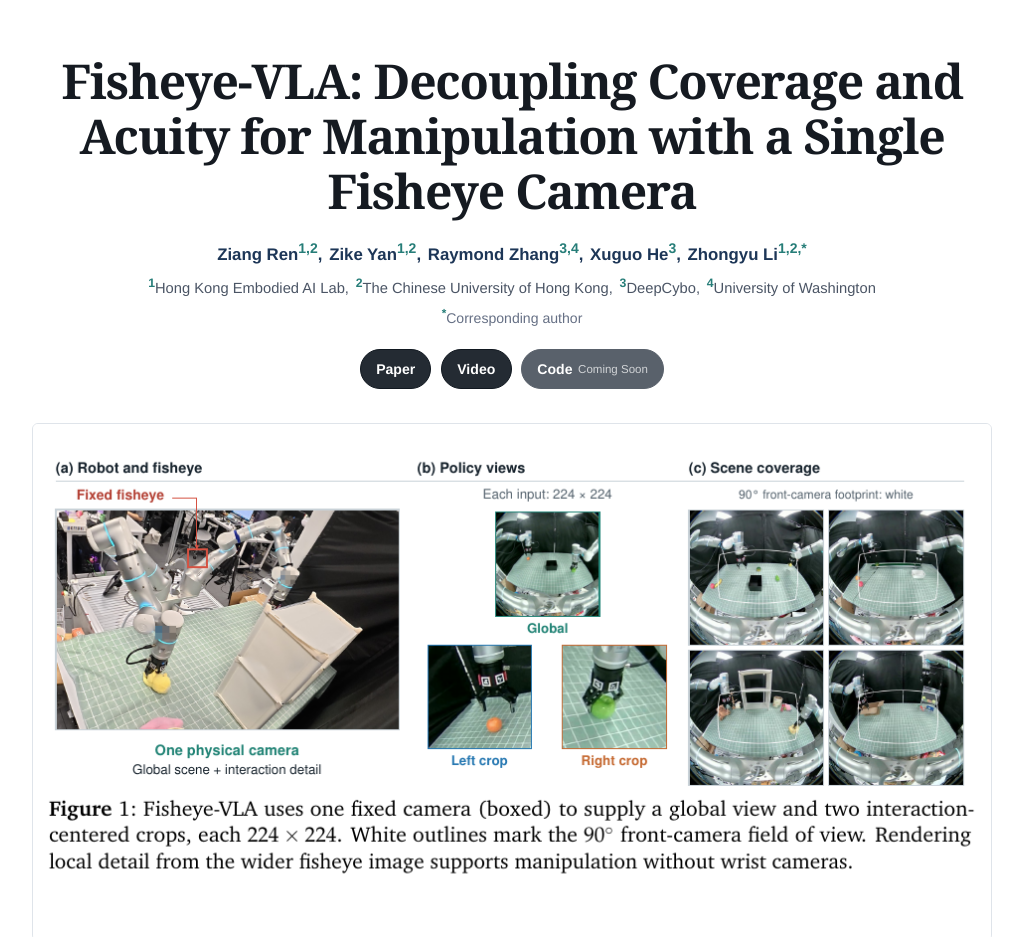
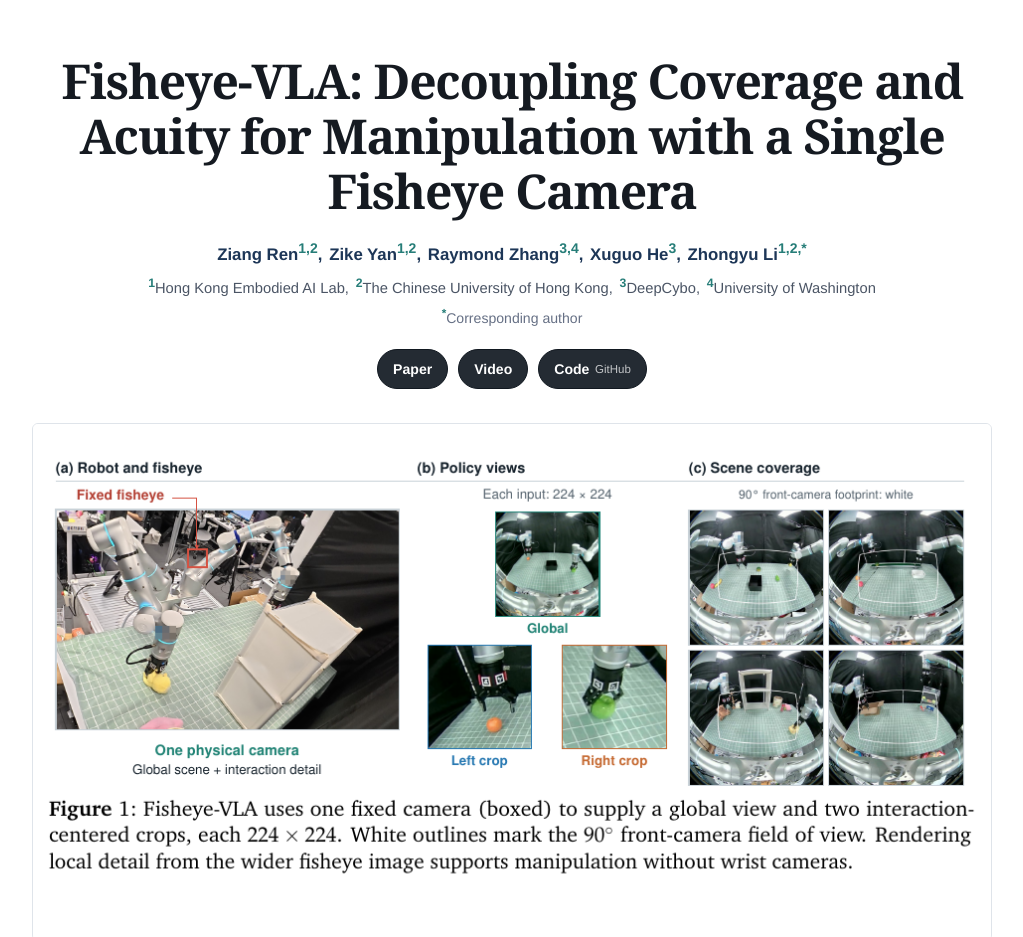
Before and after one commit to FisheyeVLA/FisheyeVLA.github.io, a plain HTML site: page index.html in a window 1280 px wide. Shown: the top 937 px of the page, without its empty margins (128-1151 px from the left). Drawn offline with Linux system fonts and the light colour scheme.

Commit message:
Link released Fisheye-VLA GitHub code

```diff
--- a/index.html
+++ b/index.html
@@ -38,7 +38,7 @@
         <div class="publication-links" aria-label="Project links">
           <a class="pill" href="https://arxiv.org/abs/2609.25750" target="_blank" rel="noopener noreferrer">Paper</a>
           <a class="pill" href="#overview-video">Video</a>
-          <span class="pill disabled" aria-disabled="true" title="Code link will be added after release">Code <small>Coming Soon</small></span>
+          <a class="pill" href="https://github.com/FisheyeVLA/fisheye-vla" target="_blank" rel="noopener noreferrer" title="GitHub: FisheyeVLA/fisheye-vla">Code <small>GitHub</small></a>
         </div>
       </header>
 
```
Also changed, not shown: 1 other file.
